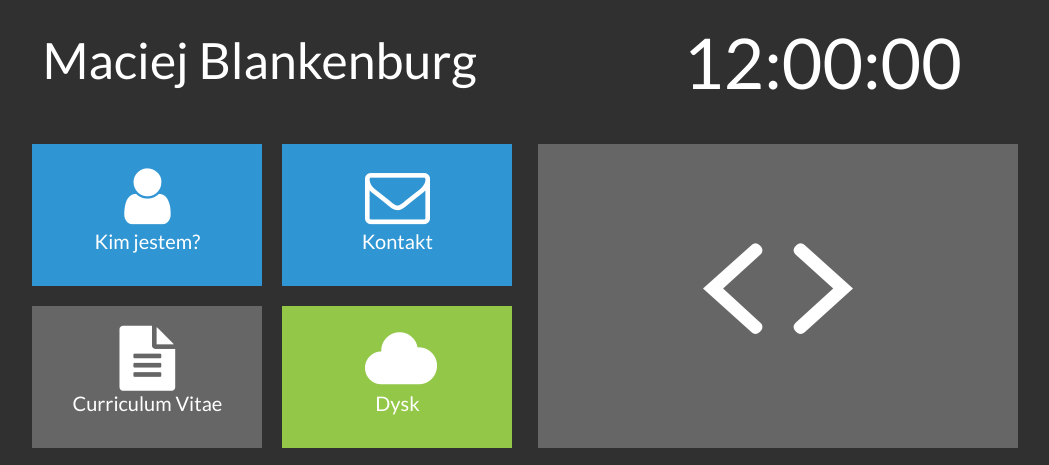
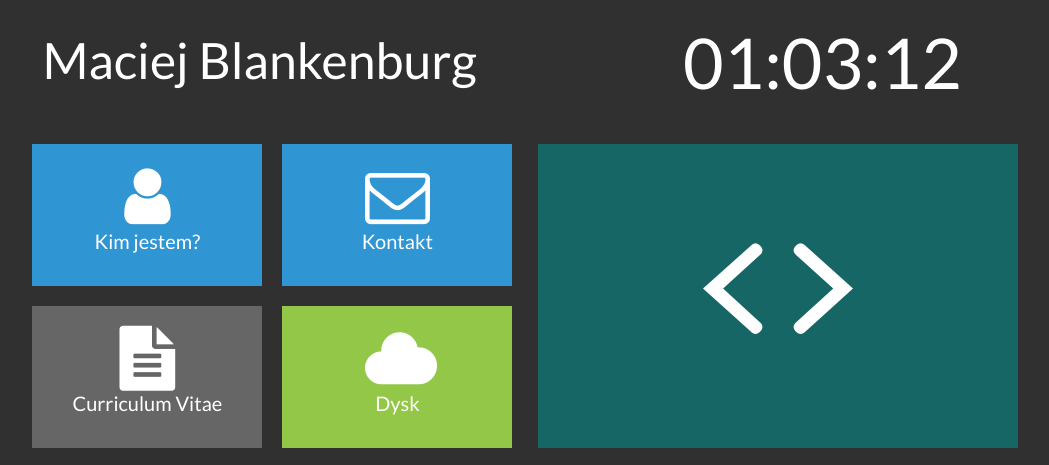
Before and after one commit to McBlankenburg/McBlankenburg.github.io, a plain HTML site: page index.html in a window 1280 px wide. Shown: the top 465 px of the page, without its empty margins (112-1161 px from the left). Drawn offline with Linux system fonts and the light colour scheme; a web font is replaced by a local one.

Commit message:
timer working!

```diff
--- a/index.html
+++ b/index.html
@@ -17,19 +17,38 @@
 
 	<link href="https://fonts.googleapis.com/css2?family=Josefin+Sans:ital@1&family=Lato&family=Syne+Mono&display=swap" rel="stylesheet">
 
+	<script type ="text/javascript">
 
+		function countingTime(){
+			var date = new Date();
+			var hours = date.getHours();
+			if(hours<10) hours = "0" + hours;
+			var minutes = date.getMinutes();
+			if(minutes<10) minutes = "0" + minutes;
+			var seconds = date.getSeconds();
+			if(seconds<10) seconds = "0" + seconds;
+
+			document.getElementById("zegar").innerHTML = hours+":"+minutes+":"+seconds;
+
+
+			setTimeout("countingTime()", 1000);
+		}
+
+	</script>
 </head>
 
 
 
-<body>
+<body onload ="countingTime();">
 
 
 <div id="container">
 
 	<div class="rectangle">
 		<div id="logo">Maciej Blankenburg</div>
-		<div id ="zegar">12:00:00</div>
+		<div id ="zegar">time_not_found</div>
+
+
 		<div style="clear: both;"></div>
 		</div>
 
--- a/style.css
+++ b/style.css
@@ -114,13 +114,13 @@ font-size: 20px;
 		margin: 10px;
 		width: 480px;
 		height: 304px;
-		background-color: #666666;
+		background-color: #166666;
 		text-align: center;
 }
 
 .tile5:hover
 {
-		background-color: #555555;
+		background-color: #100000;
 
 }
 
```
